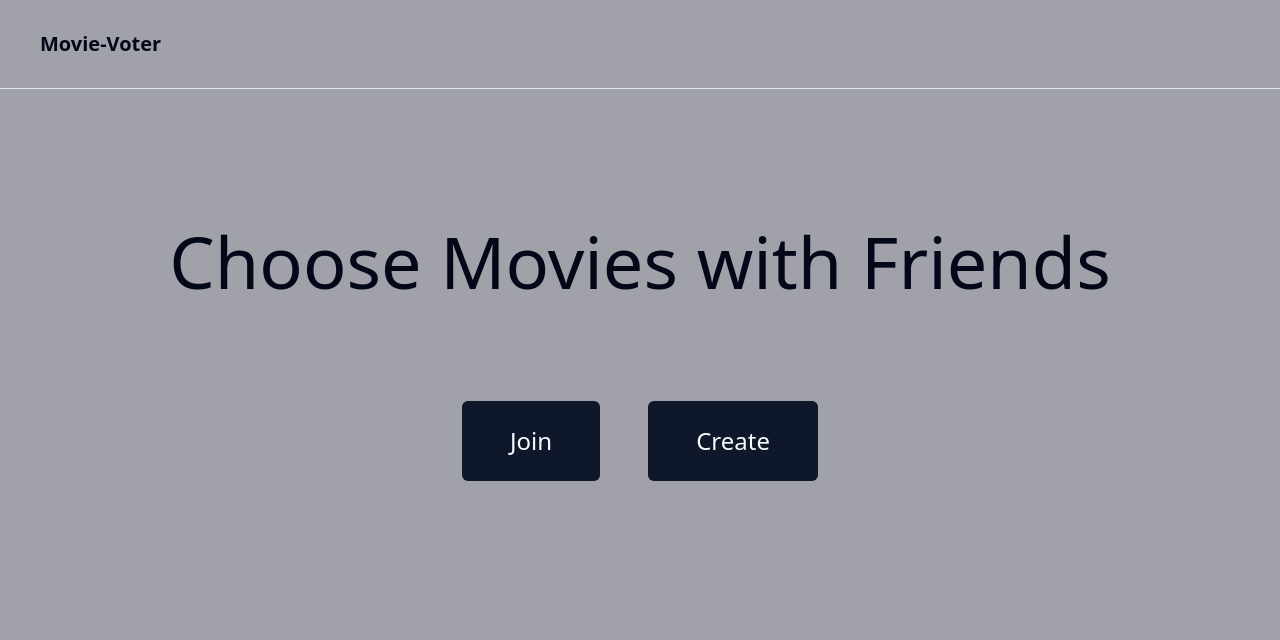
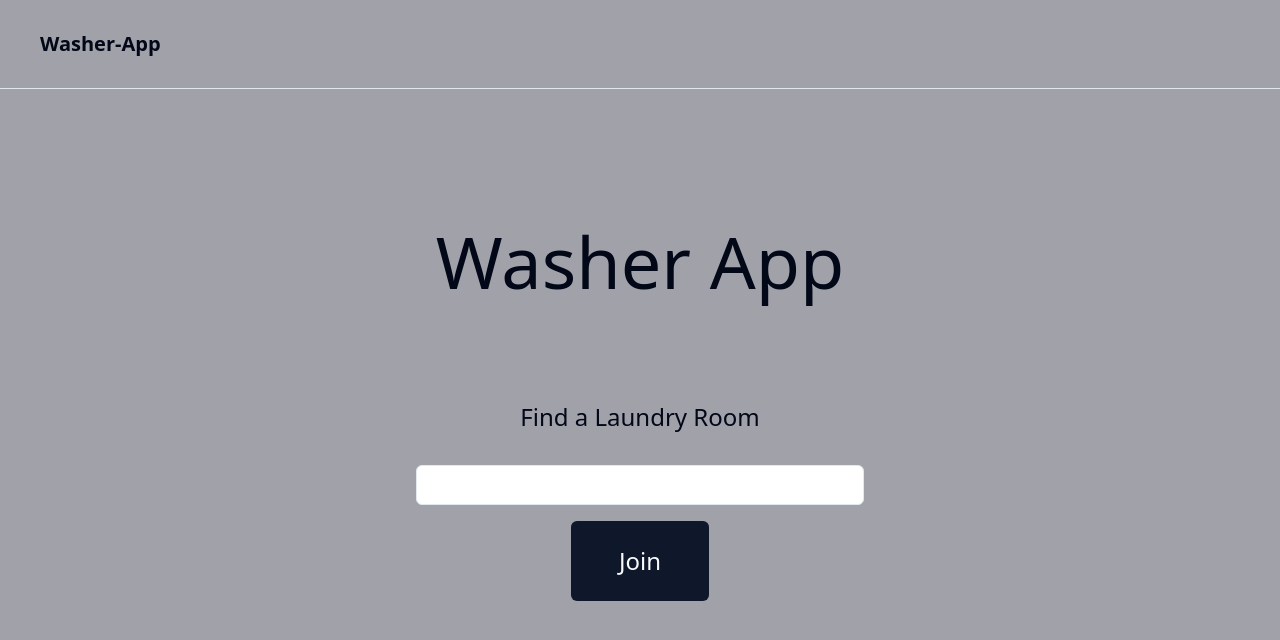
Before and after one commit to Josssiiiah/movie-voter, a Next.js app: page / in a window 1280 px wide. Shown: the top 640 px of the page. Built offline with nearby package versions, Linux system fonts and the light colour scheme.

Commit message:
minor changes

```diff
--- a/app/(home)/page.tsx
+++ b/app/(home)/page.tsx
@@ -1,4 +1,5 @@
 import { Button } from "@/components/ui/button";
+import { Input } from "@/components/ui/input";
 import Link from "next/link";
 import Header from "@/components/Header";
 import Image from "next/image";
@@ -8,25 +9,26 @@ export default function Home() {
     <main className="flex min-h-screen flex-col items-center p-12 md:py-24 space-y-8">
       {/* Desktop  */}
       <div className="hidden md:block z-10 py-10 max-w-5xl w-full text-center items-center justify-center text-5xl md:text-7xl">
-        Choose Movies with Friends
+        Washer App
       </div>
 
-      <div className="hidden md:block items-center md:space-x-12 py-8">
-        <Link href="/join">
-          <Button variant="large" size="lg">
-            Join
-          </Button>
-        </Link>
-        <Link href="/create">
-          <Button variant="large" size="lg">
-            Create
-          </Button>
-        </Link>
+      <div className="hidden md:flex md:flex-col items-center justify-center md:space-y-4 py-8 w-full h-full">
+        <h2 className="text-center text-2xl mb-4">Find a Laundry Room</h2>
+        <div className="w-full max-w-md">
+          <Input className="w-full" />
+        </div>
+        <div className="mt-4">
+          <Link href="/join">
+            <Button variant="large" size="lg" className="text-center">
+              Join
+            </Button>
+          </Link>
+        </div>
       </div>
 
       {/* Mobile  */}
       <div className="block md:hidden z-10 py-10 max-w-5xl w-full text-center items-center justify-center text-4xl">
-        Choose Movies with Friends
+        Washer App
       </div>
 
       <div className="flex flex-col md:hidden items-center space-y-8">
--- a/components/Header.tsx
+++ b/components/Header.tsx
@@ -38,7 +38,7 @@ const Header = () => {
         <div className="relative px-4 sm:px-6 flex h-16 items-center justify-between w-full">
           <div className="flex items-center">
             <Link href="/" className="ml-4 lg:ml-0">
-              <h1 className="text-xl font-bold">Movie-Voter</h1>
+              <h1 className="text-xl font-bold">Washer-App</h1>
             </Link>
           </div>
 
```
